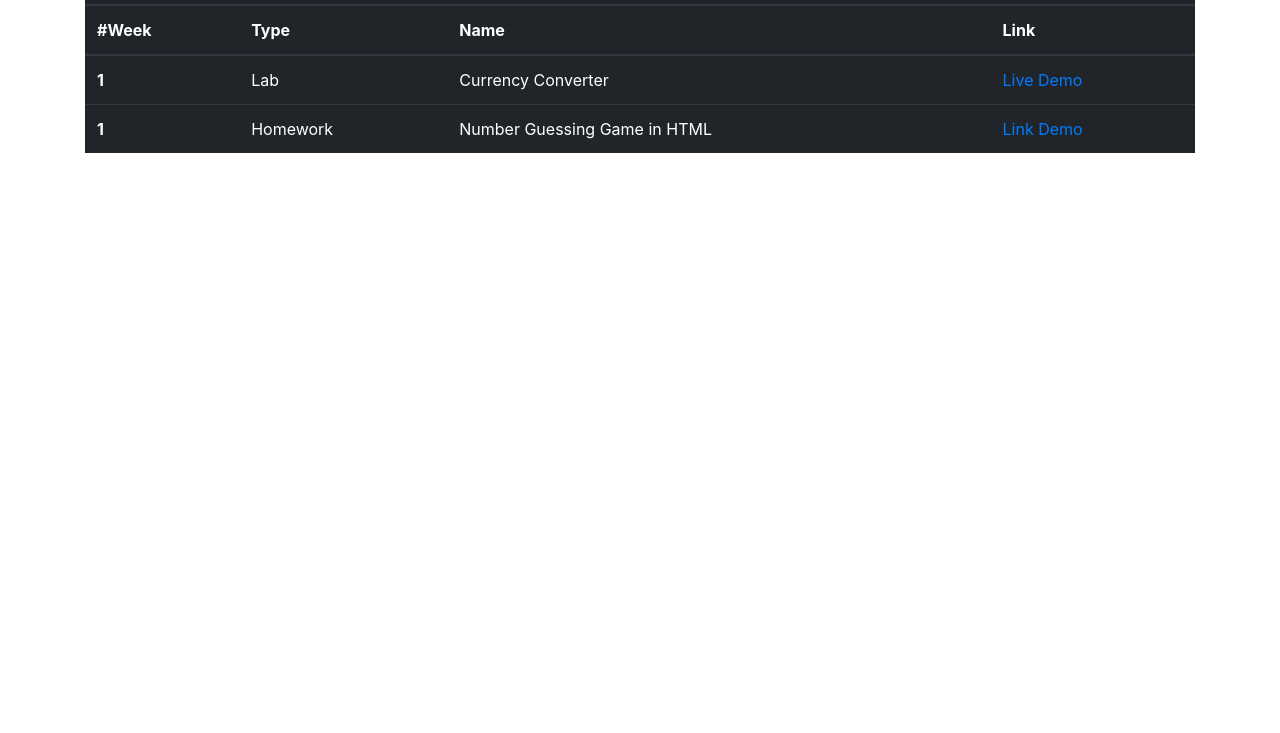
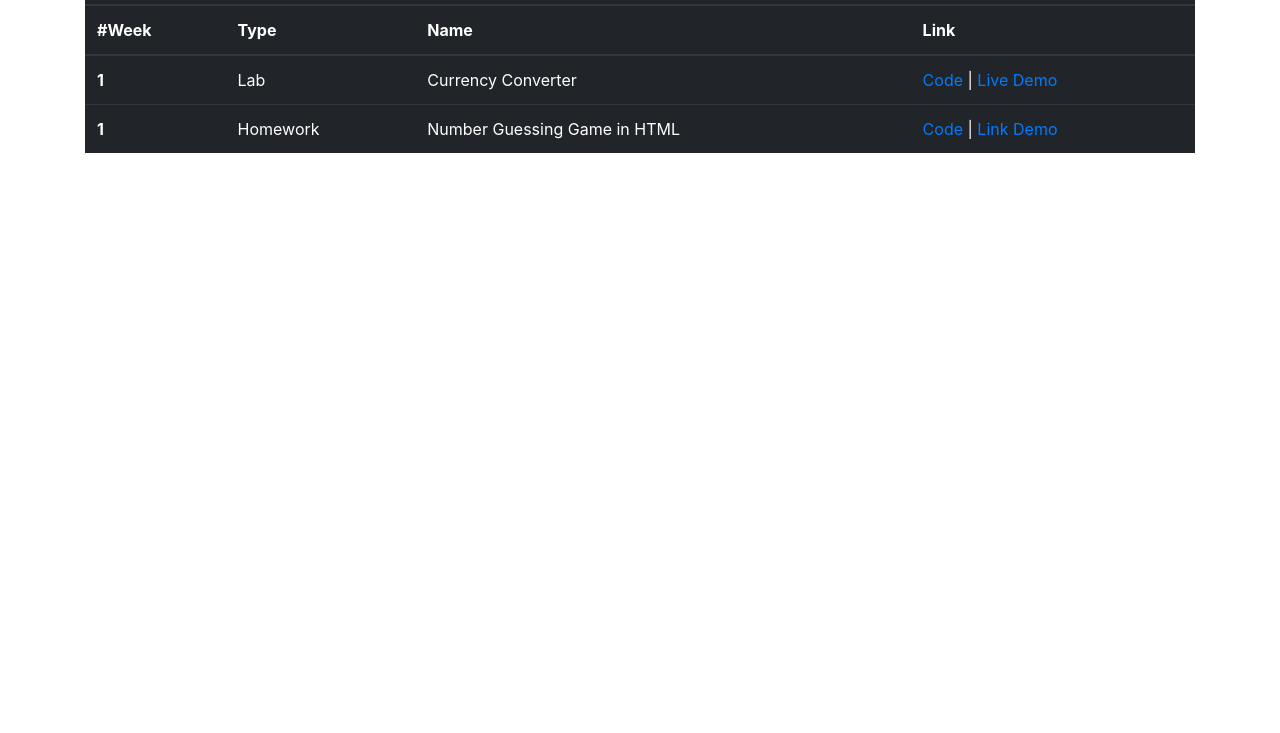
Before and after one commit to HoangTran0410/CoderSchool_Courses, a plain HTML site: page index.html in a window 1280 px wide. Shown: the part 67-800 px from the top of the page. Drawn offline with nearby package versions, Linux system fonts and the light colour scheme.

Commit message:
Update index.html

```diff
--- a/index.html
+++ b/index.html
@@ -34,13 +34,19 @@
                     <th scope="row">1</th>
                     <td>Lab</td>
                     <td>Currency Converter</td>
-                    <td><a href="Week 1/CurrencyConverter.html">Live Demo</a></td>
+                    <td>
+                        <a href="https://github.com/HoangTran0410/CoderSchool_Courses/blob/master/Week%201/CurrencyConverter.html">Code</a> |
+                        <a href="Week 1/CurrencyConverter.html">Live Demo</a>
+                    </td>
                 </tr>
                 <tr>
                     <th scope="row">1</th>
                     <td>Homework</td>
                     <td>Number Guessing Game in HTML</td>
-                    <td><a href="Week 1/Number_Guessing_Game.html">Link Demo</a></td>
+                    <td>
+                        <a href="https://github.com/HoangTran0410/CoderSchool_Courses/blob/master/Week%201/Number_Guessing_Game.html">Code</a> |
+                        <a href="Week 1/Number_Guessing_Game.html">Link Demo</a>
+                    </td>
                 </tr>
             </tbody>
         </table>
```
